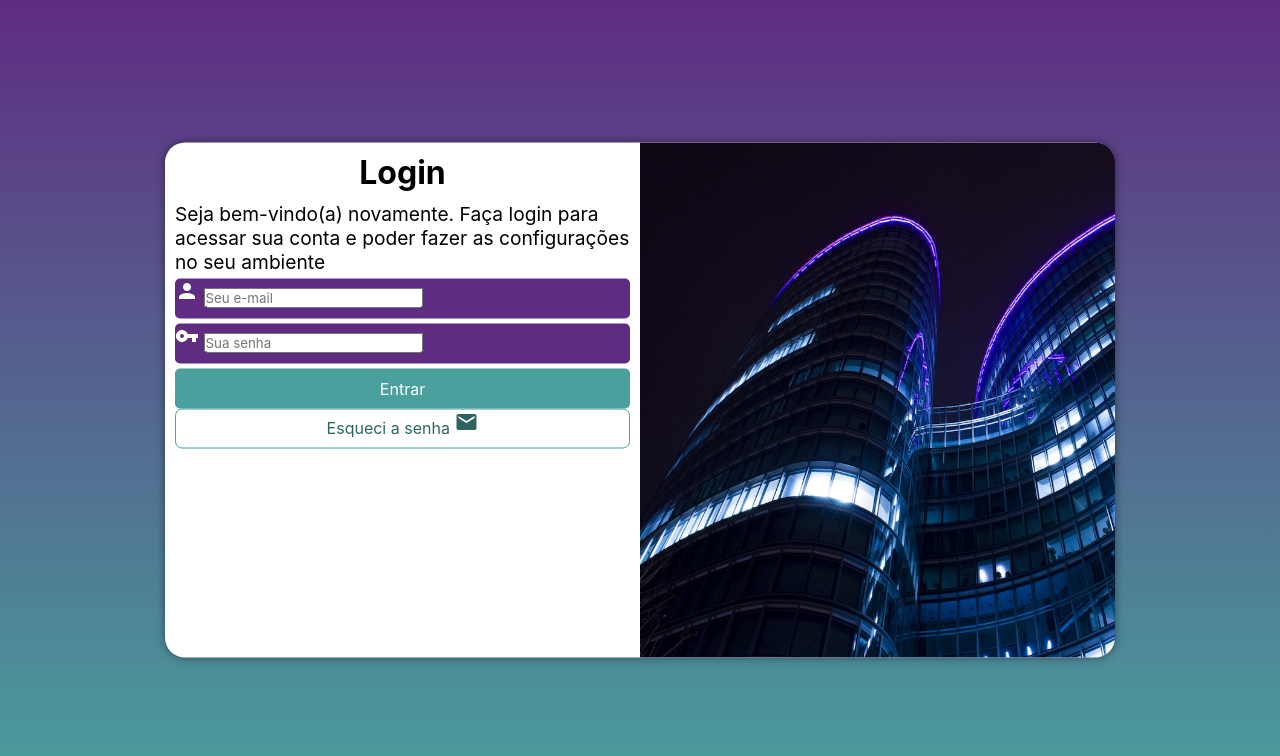
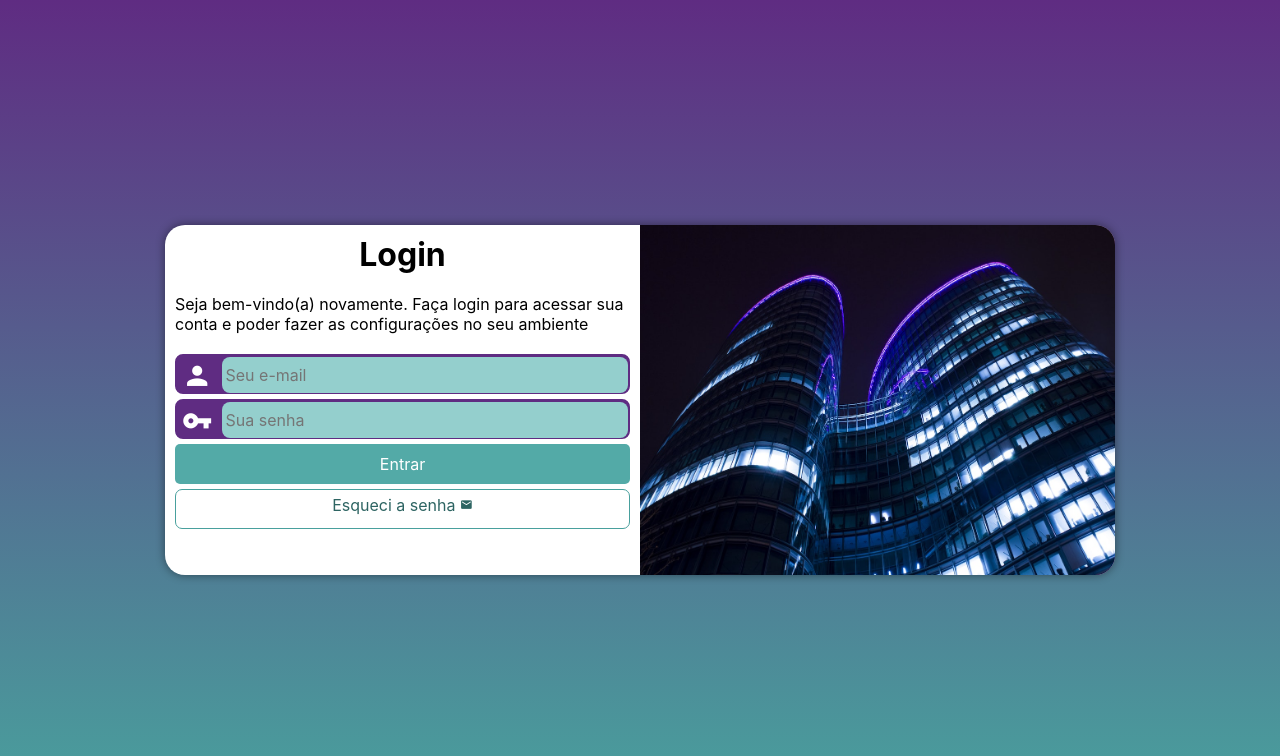
Before and after one commit to GabriellSSouza/projeto-login, a plain HTML site: page index.html in a window 1280 px wide. Drawn offline with Linux system fonts and the light colour scheme.

Commit message:
atualizando projeto

```diff
--- a/estilos/media-query.css
+++ b/estilos/media-query.css
@@ -8,6 +8,7 @@
 
     #login{
         width: 80vw;
+        height: 280px;
     }
 
     #login > #imagem{
@@ -30,6 +31,7 @@
 
     #login{
         width: 950px;
+        height: 350px;
     }
 
     #login > #imagem{
@@ -48,6 +50,7 @@
     }
 
     #formulario > p {
-        font-size: 1.2em;
+        font-size: 1em;
+        margin: 20px 0px;
     }
 }
--- a/estilos/style.css
+++ b/estilos/style.css
@@ -30,7 +30,6 @@ main{
     position: absolute;
     top: 50%;
     left: 50%;
-    transform: translate(-50%,-50%);
     overflow: hidden;
 
     background-color: white;
@@ -39,6 +38,7 @@ main{
     border-radius: 20px;
     box-shadow: 0px 0px 10px rgba(0, 0, 0, 0.450);
 
+    transform: translate(-50%,-50%); /* transform e transition por ultimo*/
     transition: width 0.3s, height 0.3s;
     transition-timing-function: ease;
 }
@@ -52,6 +52,7 @@ main{
 }
 
 #login > #formulario{
+    display: block;
     padding: 10px;
 }
 
@@ -66,19 +67,40 @@ main{
 
 form > .campo {
     background-color: #5f2c82;
+    border: 2px solid #5f2c82;
     display:block;
     width: 100%;
     height: 40px;
-    border-radius: 5px;
+    border-radius: 8px;
     margin: 5px 0px;
 }
 
-.campo label{
+.campo > label{
     display: none;
 }
 
 .campo > span{
     color: white;
+    /* background-color: black; */
+    font-size: 1.9em;
+    width: 40px;
+    padding: 5px;
+}
+
+.campo > input{
+    background-color: #94cfcd;
+    font-size: 1em;
+    width: calc(100% - 45px);
+    height: 100%;
+    border: 0px;
+    border-radius: 8px;
+    padding: 4px;
+    transform: translateY(-10px); /* tem que estar na ultima linha*/
+}
+
+.campo > input:focus-within{
+    background-color: white;
+    border: none;
 }
 
 form > input[type=submit]{
@@ -86,7 +108,7 @@ form > input[type=submit]{
     font-size: 1em;
     width: 100%;
     height: 40px;
-    background-color: #49a09d;
+    background-color: #53aaa7;
     color: white;
     border: none;
     border-radius: 5px;
@@ -103,6 +125,8 @@ form > .botao {
     font-size: 1em;
     width: 100%;
     height: 40px;
+    padding-top: 5px;
+    margin-top: 5px;
     background-color: white;
     color: #2d6462;
     border: 1px solid #49a09d;
@@ -114,6 +138,6 @@ form > .botao:hover{
     background-color: #6cd3cf;
 }
 
-form > .botao > i {
+form > .botao > span {
     font-size: 0.8em;
 }
```
